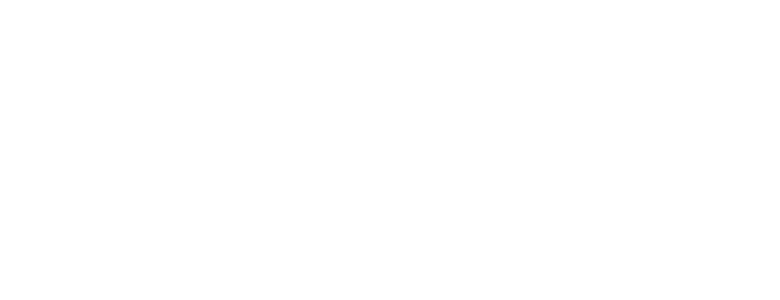
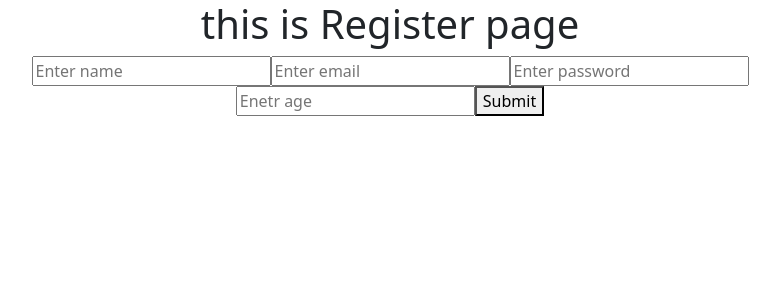
Before and after one commit to MoovendhanR/fullstack-project, a React (Create React App) app in the folder client/: page /register in a window 1280 px wide. Before the commit this address had no page. Shown: the top 300 px of the page, without its empty margins (250-1030 px from the left). Built offline with nearby package versions, Linux system fonts and the light colour scheme.

Commit message:
register and login done

```diff
--- a/client/src/App.js
+++ b/client/src/App.js
@@ -1,18 +1,28 @@
 import { Route, Routes } from 'react-router-dom';
 import './App.css';
-import Create from './components/Create';
-import Read from './components/Read';
-import Update from './components/Update';
+import Login from './components/login';
+import Register from './components/Register';
+// import Create from './components/Create';
+// import Read from './components/Read';
+// import Update from './components/Update';
 
 function App() {
   return (
     <div className="container">
-         <Routes>
+         {/* <Routes>
           <Route path="/create" element={<Create/>} />
           <Route path="/read" element={<Read/>} />
           <Route path="/update" element={<Update/>} />
 
+         </Routes> */}
+
+<Routes>
+          <Route path="/register" element={<Register/>} />
+          <Route path="/login" element={<Login/>} />
+          {/* <Route path="/read" element={<Read/>} /> */}
+
          </Routes>
+
     </div>
   );
 }
--- a/client/src/components/Create.jsx
+++ b/client/src/components/Create.jsx
@@ -1,5 +1,6 @@
 import axios from 'axios'
 import React, { useState } from 'react'
+import { useNavigate } from "react-router-dom";
 
 
 
@@ -10,6 +11,7 @@
    const [age,setAge] = useState("");
    const [email,setEmail] = useState("");
    const [password,setPassword] = useState("");
+   const Navigate = useNavigate()
 
   //  const header = {"Access-Control-Allow-Origin":"*"}
 
@@ -22,7 +24,7 @@
            email:email,
            password:password,
 
-    })
+    }).then(()=>Navigate("/read"))
   }
 
 
--- /dev/null
+++ b/client/src/components/Register.jsx
@@ -0,0 +1,48 @@
+import { useState } from "react";
+
+
+
+const Register=()=>{
+   const [name,setName]=useState("")
+   const [email,setEmail]=useState("")
+   const [password,setPassword]=useState("")
+   const [age,setAge]=useState("")
+
+      const handleSubmit=()=>{
+          const payload={
+            name,
+            email,
+            password,
+            age
+          }
+        //   console.log(payload)
+
+          fetch("http://localhost:5000/users/register",{
+             method:"POST",
+             body:JSON.stringify(payload),
+             headers:{
+                "Content-type": "application/json"
+             }
+          })
+          .then(res=>res.json())
+          .then(res=>console.log(res))
+          .catch(err=>console.log(err))
+      }
+    //   fetch("http://localhost:5000/users/")
+    //   .then(res=>
+    //    res.json())
+    //  .then(res=>console.log(res))
+    //  .catch(err=>console.log(err))
+    return(
+        <>
+           <h1>this is Register page</h1>
+           <input type="text" placeholder="Enter name" value={name} onChange={(e)=>setName(e.target.value)}/>
+           <input type="text" placeholder="Enter email"value={email}onChange={(e)=>setEmail(e.target.value)}/>
+           <input type="password" placeholder="Enter password" value={password} onChange={(e)=>setPassword(e.target.value)}/>
+           <input type="text" placeholder="Enetr age" value={age} onChange={(e)=>setAge(e.target.value)}/>
+           <button onClick={handleSubmit}>Submit</button>
+        </>
+    )
+}
+
+export default Register;
--- /dev/null
+++ b/client/src/components/login.jsx
@@ -0,0 +1,46 @@
+import { useState } from "react";
+
+
+
+const Login=()=>{
+    const [email,setEmail]=useState("")
+    const [password,setPassword]=useState("");
+
+
+      const handleSubmit=()=>{
+          const payload={
+            email,
+            password
+          }
+        //   console.log(payload)
+
+          fetch("http://localhost:5000/users/login",{
+             method:"POST",
+             body:JSON.stringify(payload),
+             headers:{
+                "Content-type": "application/json"
+             }
+          })
+          .then(res=>res.json())
+          .then(res=>{
+            console.log(res)
+            localStorage.setItem("token",res.token);
+        })
+          .catch(err=>console.log(err))
+      }
+    //   fetch("http://localhost:5000/users/")
+    //   .then(res=>
+    //    res.json())
+    //  .then(res=>console.log(res))
+    //  .catch(err=>console.log(err))
+    return(
+        <>
+           <h1>this is Login page</h1>
+           <input type="text" placeholder="Enter email" value={email}onChange={(e)=>setEmail(e.target.value)}/>
+           <input type="password" placeholder="Enter password" value={password} onChange={(e)=>setPassword(e.target.value)}/>
+           <button onClick={handleSubmit}>Submit</button>
+        </>
+    )
+}
+
+export default Login;
```
